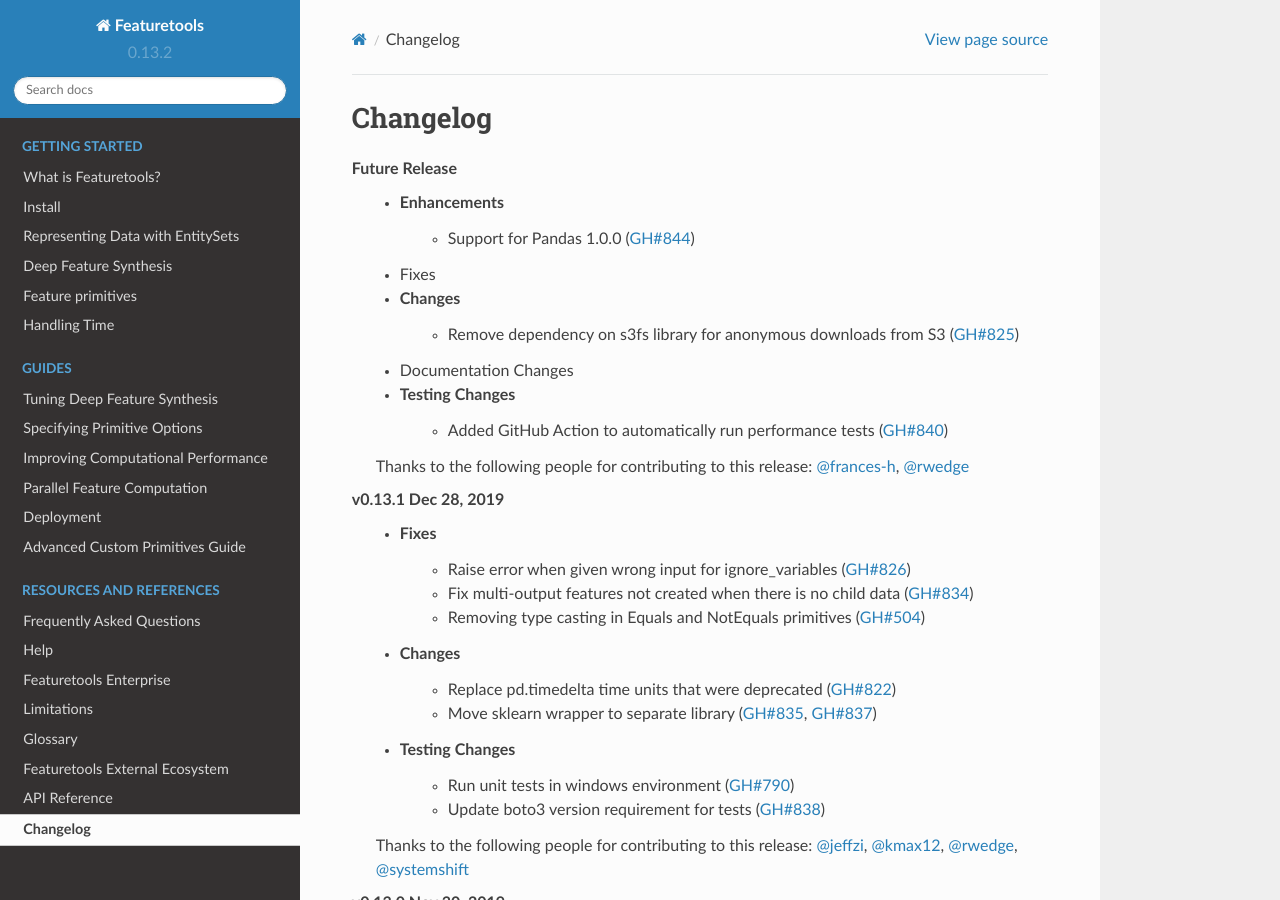
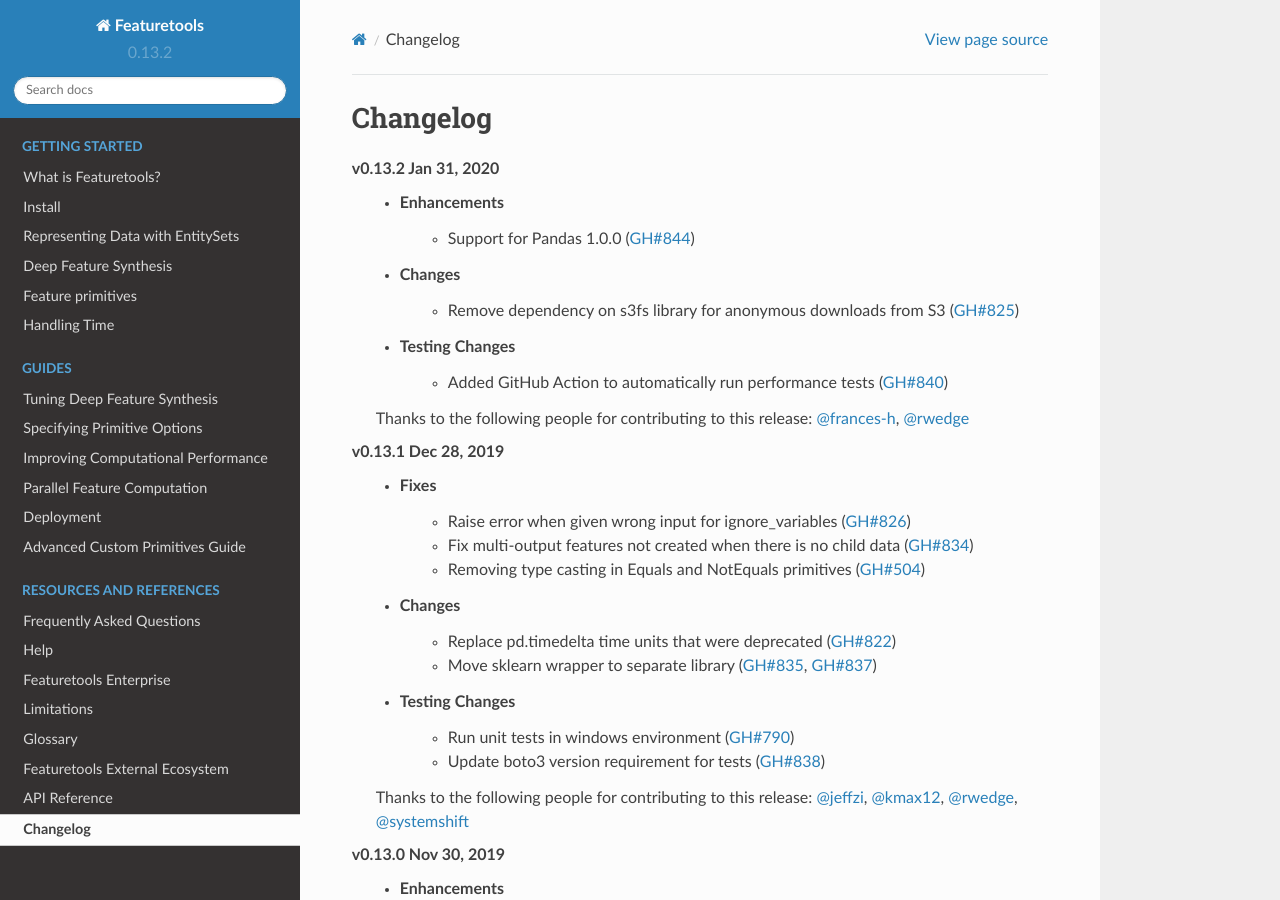
Before and after one commit to alteryx/featuretools, a Sphinx documentation site: the page built from docs/source/changelog.rst, in a window 1280 px wide and 900 px high. Built offline with Sphinx 7.4.7 and the Read the Docs theme 2.0.0, drawn with Linux system fonts in a browser that asks for light colours; pages that are not in the unit, such as notebooks, are missing from menus.

Commit message:
update changelog

```diff
--- a/docs/source/changelog.rst
+++ b/docs/source/changelog.rst
@@ -2,13 +2,11 @@
 
 Changelog
 ---------
-**Future Release**
+**v0.13.2 Jan 31, 2020**
     * Enhancements
         * Support for Pandas 1.0.0 (:pr:`844`)
-    * Fixes
     * Changes
         * Remove dependency on s3fs library for anonymous downloads from S3 (:pr:`825`)
-    * Documentation Changes
     * Testing Changes
         * Added GitHub Action to automatically run performance tests (:pr:`840`)
 
```
